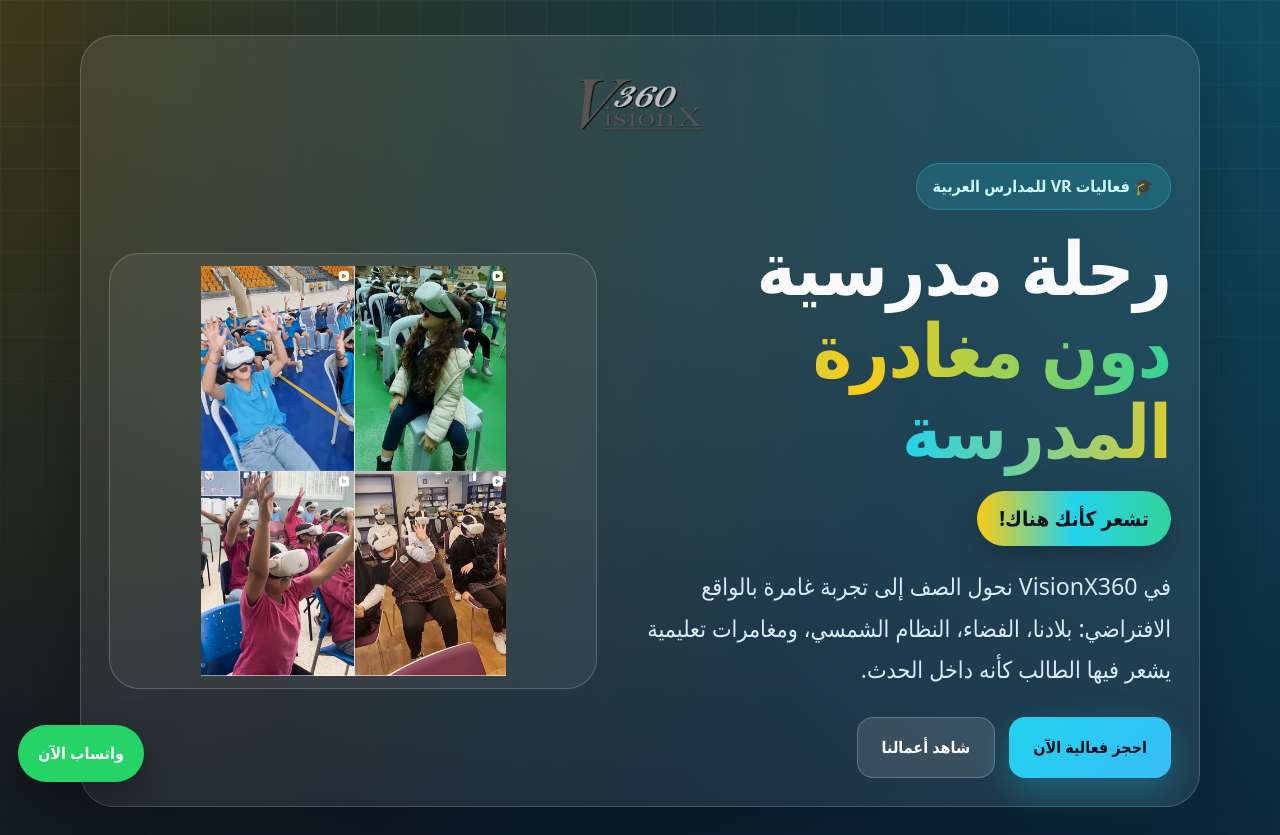
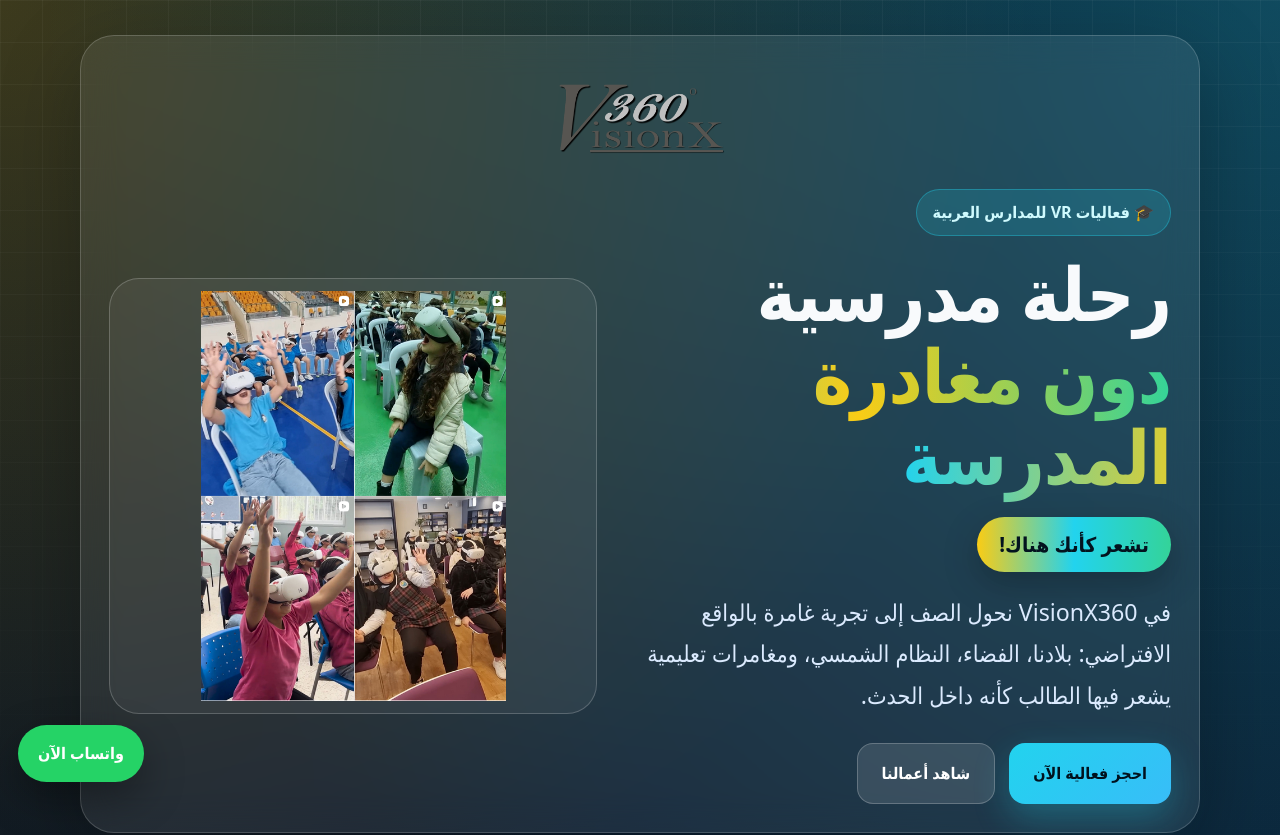
Before and after one commit to rablaw/VisionX360, a plain HTML site: page index.html in a window 1280 px wide. Shown: the top 835 px of the page. Drawn offline with Linux system fonts and the light colour scheme.

Commit message:
Update index.html

```diff
--- a/index.html
+++ b/index.html
@@ -82,7 +82,7 @@
     }
 
     .logo {
-      width: 135px;
+      width: 180px;
       max-width: 34vw;
       height: auto;
       object-fit: contain;
```
